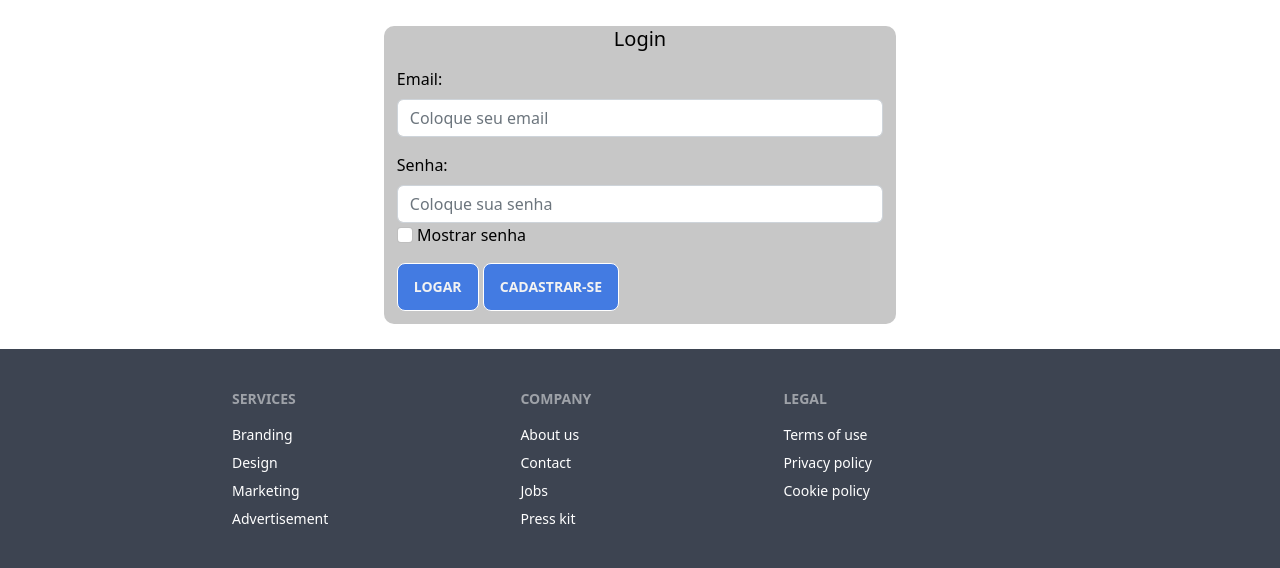
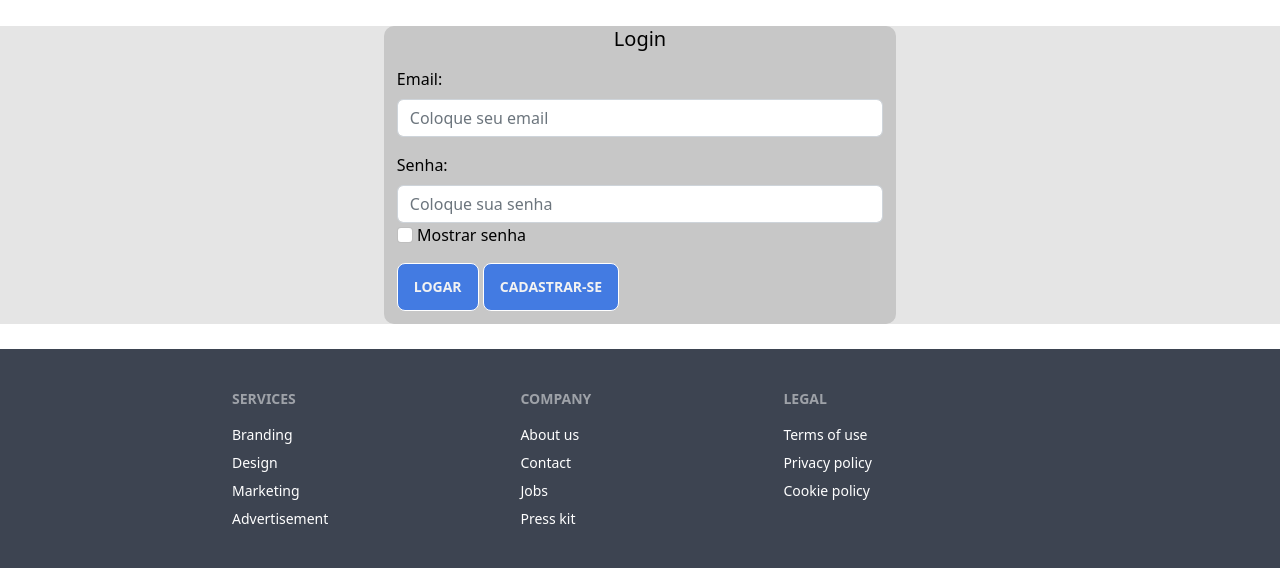
Before and after one commit to devkpanda/website, a PHP site: page /login.html in a window 1280 px wide. Shown: the part 144-712 px from the top of the page. Run offline with PHP 8.4, Linux system fonts and the light colour scheme; some libraries are stand-ins or nearby versions.

Commit message:
mudando cor da section para a cor da nav

```diff
--- a/assets/css/styleform.css
+++ b/assets/css/styleform.css
@@ -5,6 +5,10 @@
 
 nav a:active{
     background-color: rgb(145, 145, 145);
+}
+
+section{
+    background-color: #E5E5E5;
 }
 
 form{
```
